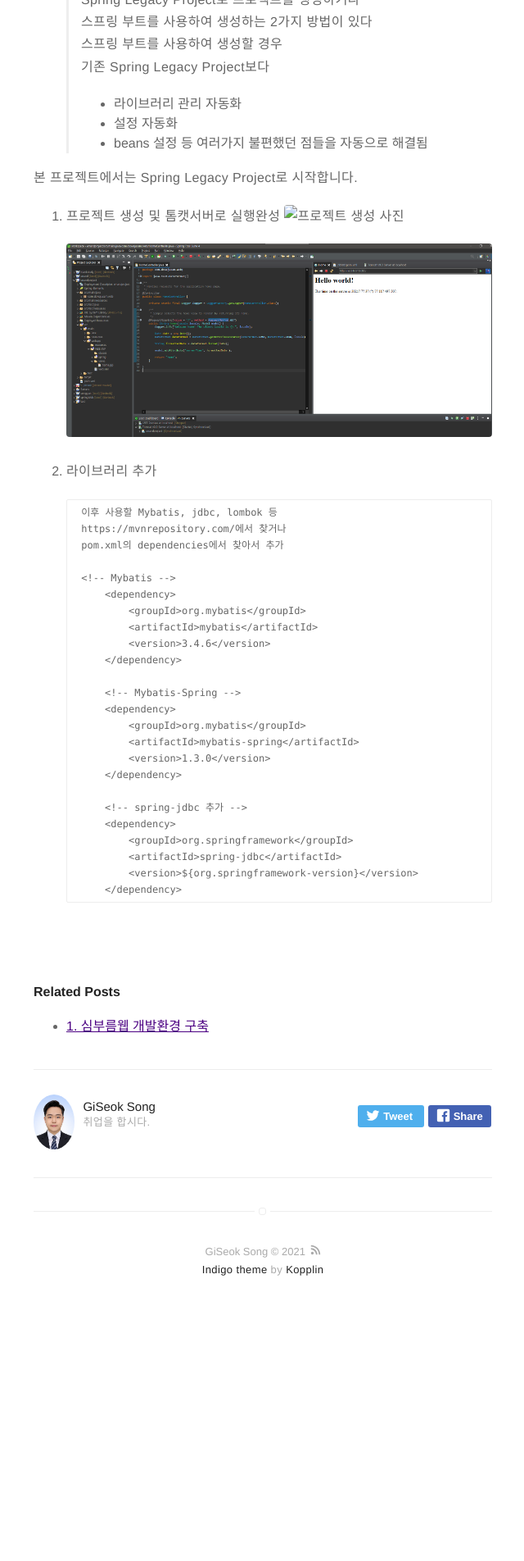
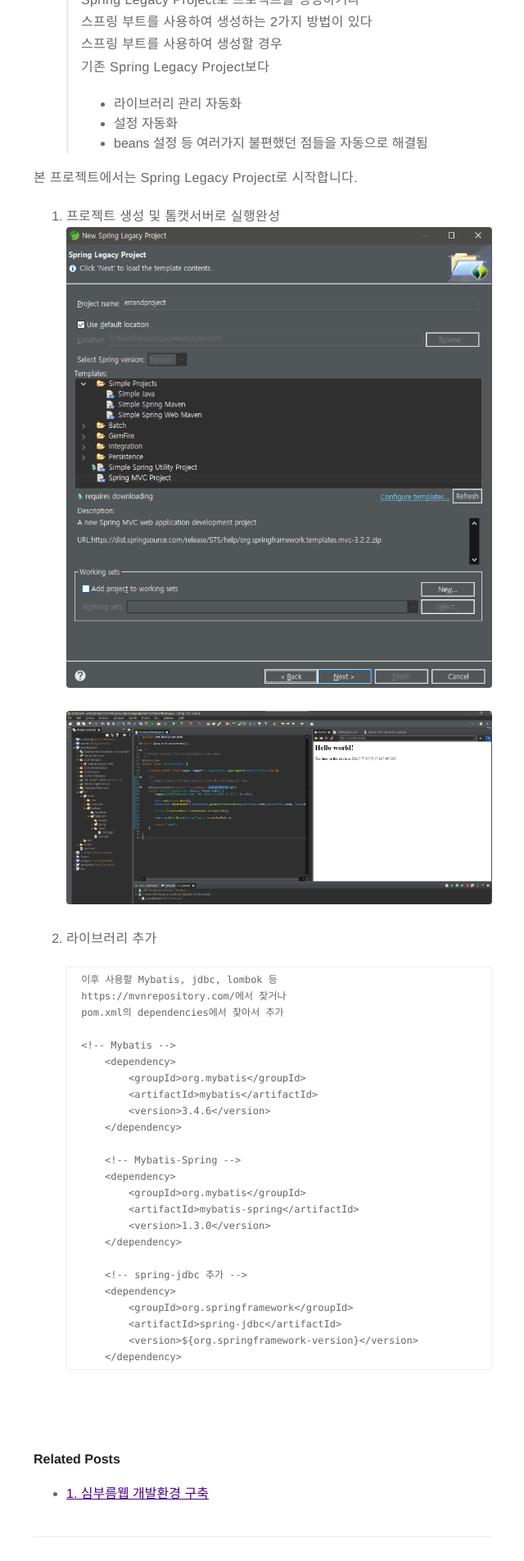
Before and after one commit to Song014/Song014.github.io, a Jekyll site: the page built from _posts/2021-07-13-ErrandProject2.md, in a window 1280 px wide. Shown: the part 596-2500 px from the top of the page at 82% size, without its empty margins (319-959 px from the left). Built offline with Jekyll 4.4.1, drawn with Linux system fonts in a browser that asks for light colours; before the commit the page ends 2216 px from its top, so only the background shows below that.

Commit message:
Update 2021-07-13-ErrandProject2.md

```diff
--- a/_posts/2021-07-13-ErrandProject2.md
+++ b/_posts/2021-07-13-ErrandProject2.md
@@ -30,7 +30,7 @@ externalLink: false
 본 프로젝트에서는 Spring Legacy Project로 시작합니다.
 
 1. 프로젝트 생성 및 톰캣서버로 실행완성
-    ![프로젝트 생성 사진](assets/images/프로젝트생성.png)
+    ![프로젝트 생성 사진](../assets/images/프로젝트생성.png)
 
     ![완성](../assets/images/완성.png)
 
```
